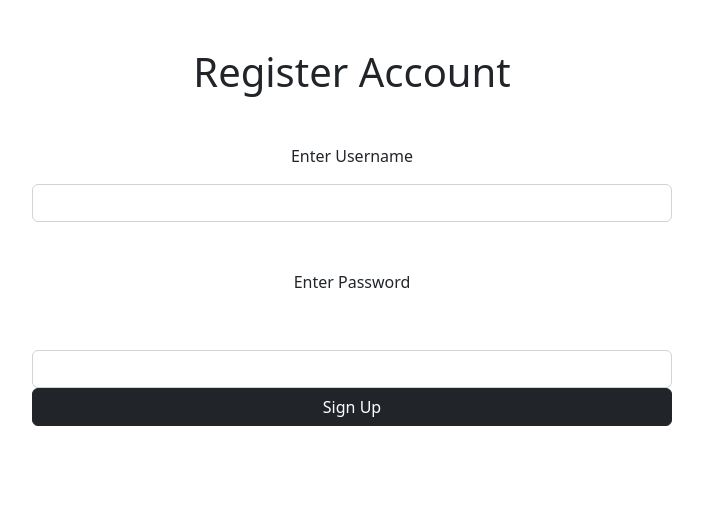
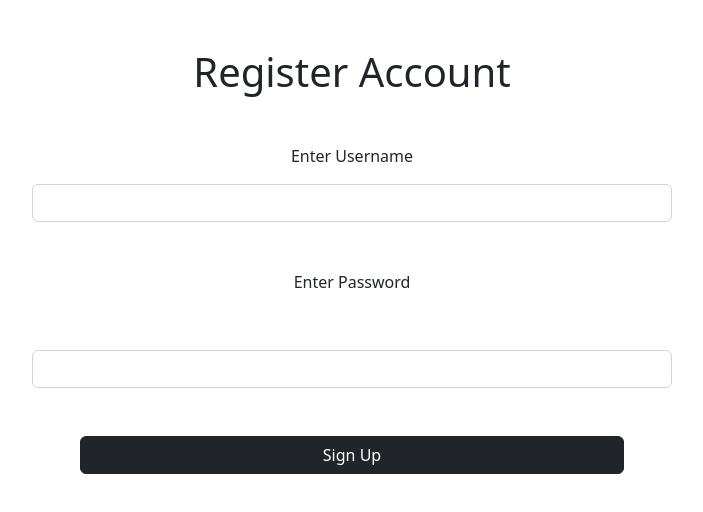
Before and after one commit to jwilson10/team-1-capstone, a React (Create React App) app in the folder client/jailbreak/: page /create-account in a window 1280 px wide. Shown: the top 512 px of the page, without its empty margins (288-991 px from the left). Built offline with nearby package versions, Linux system fonts and the light colour scheme.

Commit message:
deleted unnecessary files

```diff
--- a/client/jailbreak/src/components/CreateAccount.js
+++ b/client/jailbreak/src/components/CreateAccount.js
@@ -53,7 +53,7 @@ if (response.status === 201) {
                  <input type="text" className="form-control" id="password" name="password" onChange={(event) => setPassword(event.target.value)}></input>
              </div>
         <div className="d-grid gap-2 col-6 mx-auto">
-            <button className="btn btn-dark" type="submit">Sign Up</button>
+            <button className="btn btn-dark m-5" type="submit">Sign Up</button>
         </div>
         </form>
         </>
```
Also changed, not shown: 2 other files (tests, documents, lock files or other folders).
